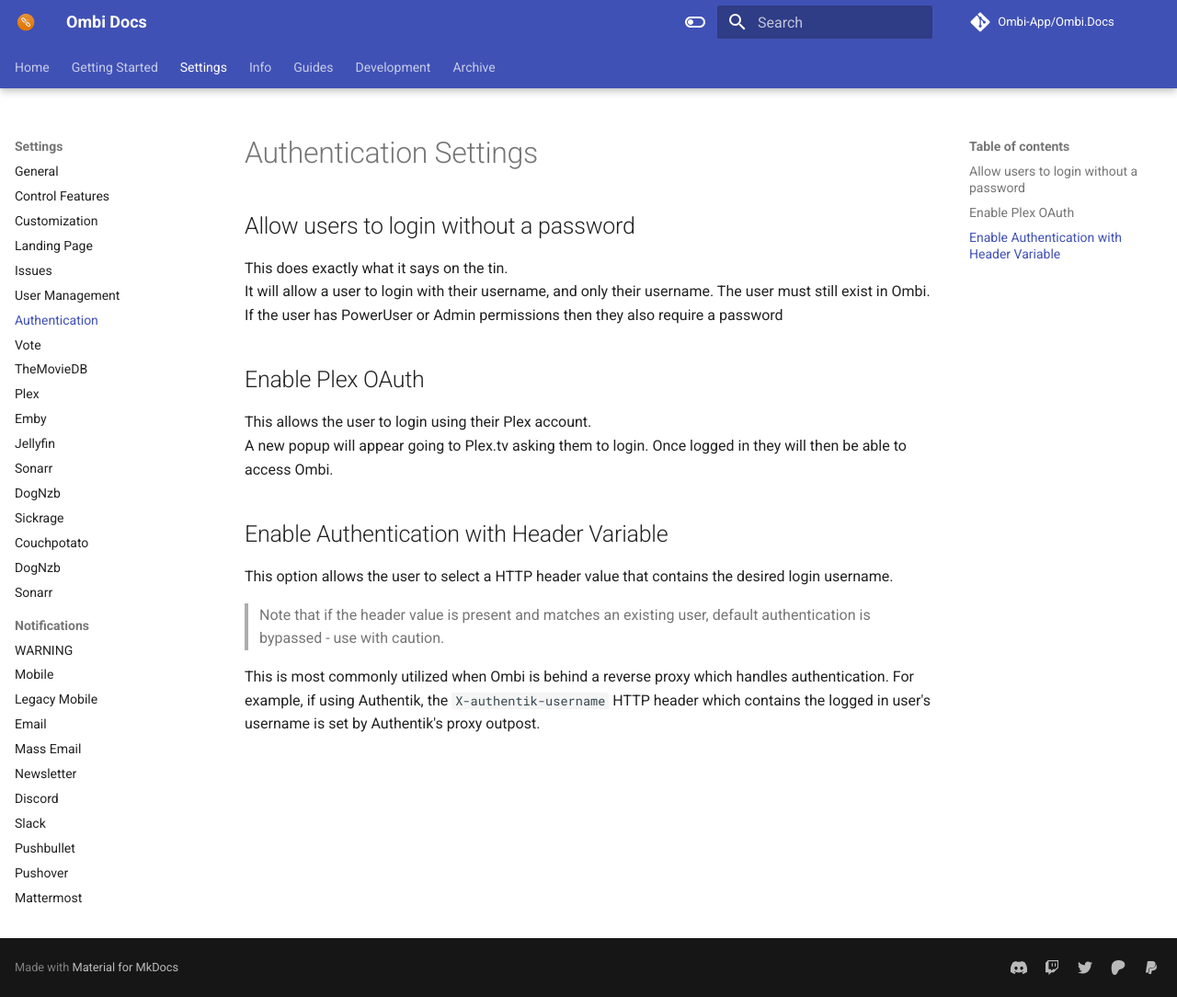
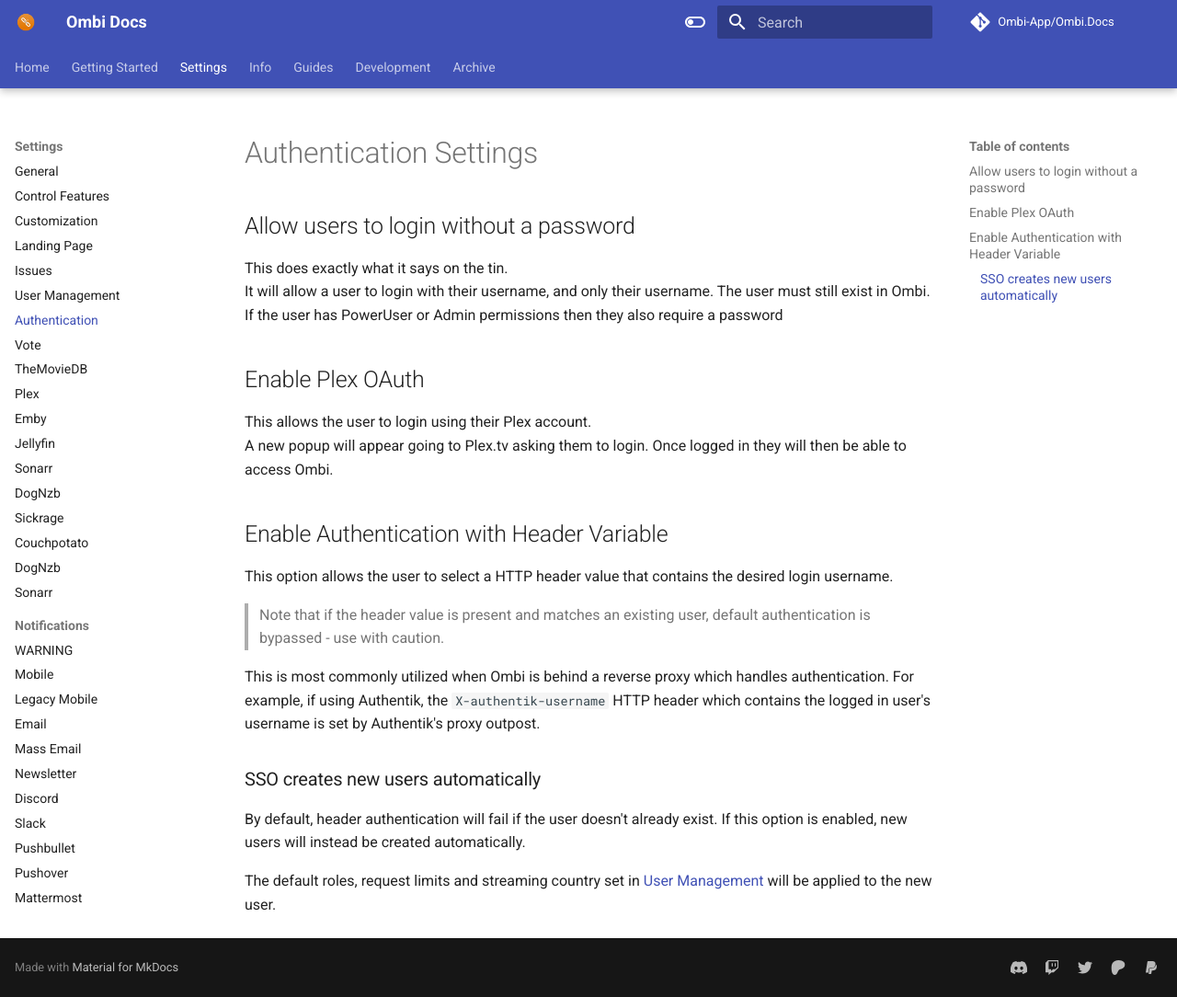
Before and after one commit to Ombi-app/Ombi.Docs, an MkDocs documentation site: the page built from docs/settings/authentication.md, in a window 1280 px wide and 1084 px high. Shown: the whole window at 92% size. Built offline with MkDocs 1.6.1 and Material for MkDocs 9.7.7, drawn with Linux system fonts in a browser that asks for light colours; comment, search, counter and statistics services are not loaded.

Commit message:
Add documentation for Ombi-app/Ombi#4841

```diff
--- a/docs/settings/authentication.md
+++ b/docs/settings/authentication.md
@@ -19,3 +19,10 @@
 
 This is most commonly utilized when Ombi is behind a reverse proxy which handles authentication.
 For example, if using Authentik, the `X-authentik-username` HTTP header which contains the logged in user's username is set by Authentik's proxy outpost.
+
+### SSO creates new users automatically
+
+By default, header authentication will fail if the user doesn't already exist.
+If this option is enabled, new users will instead be created automatically.
+
+The default roles, request limits and streaming country set in [User Management](./usermanagement.md) will be applied to the new user.
```
